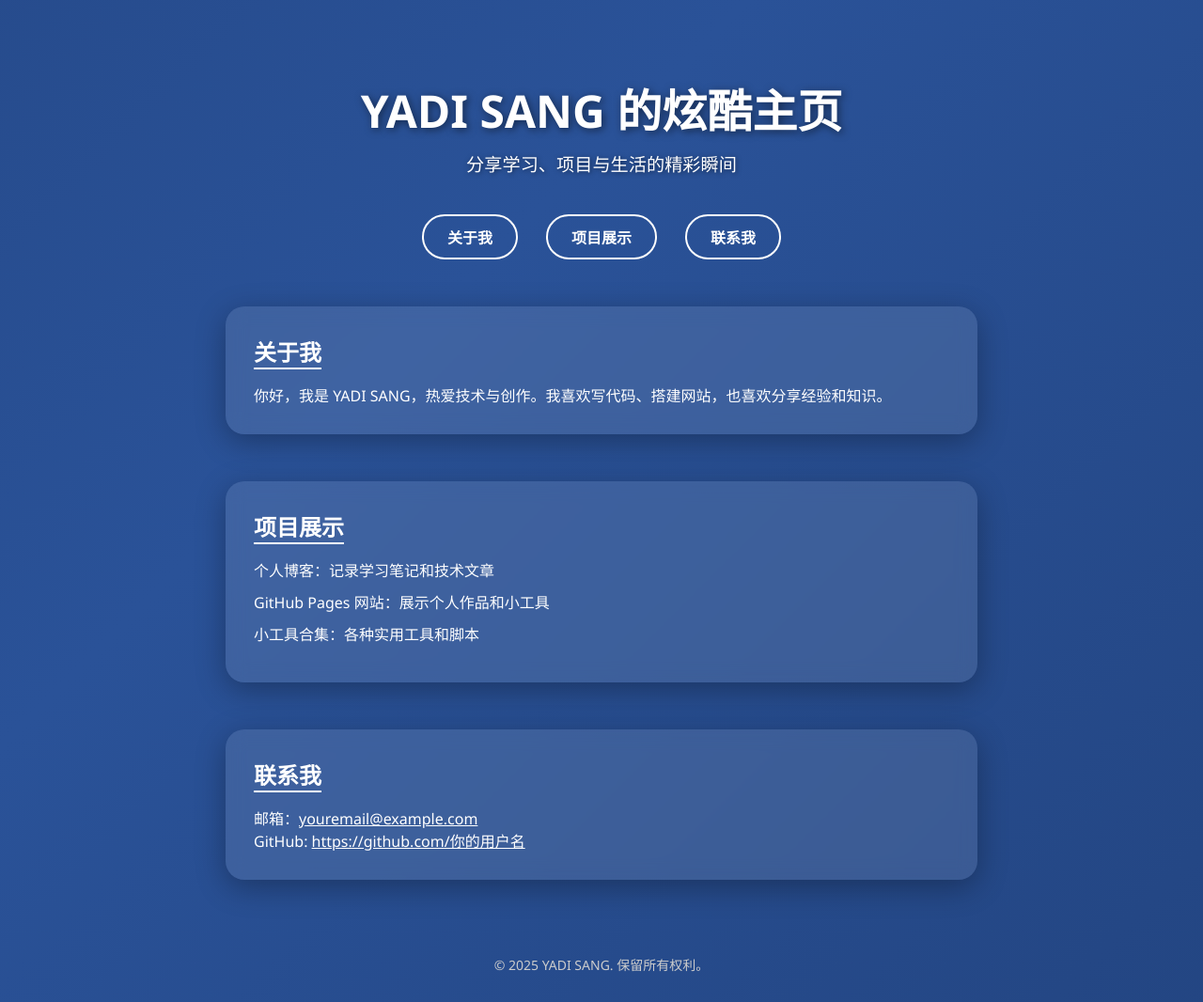
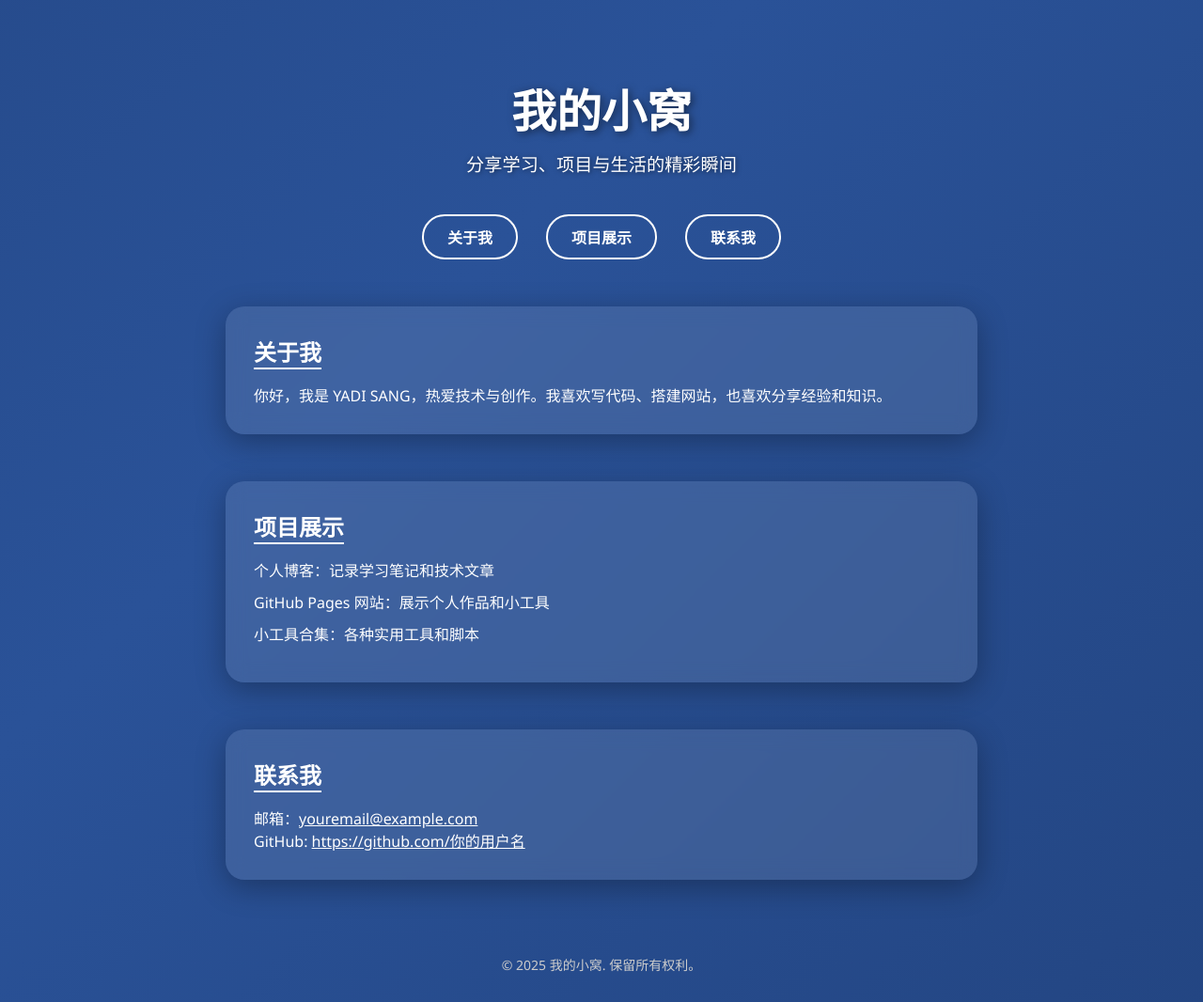
Before and after one commit to shenmiren123123/shenmiren123123.github.io, a plain HTML site: page index.html in a window 1280 px wide. Shown: the whole page at 94% size. Drawn offline with Linux system fonts and the light colour scheme.

Commit message:
Update index.html

```diff
--- a/index.html
+++ b/index.html
@@ -3,7 +3,7 @@
 <head>
     <meta charset="UTF-8">
     <meta name="viewport" content="width=device-width, initial-scale=1.0">
-    <title>YADI SANG 的炫酷主页</title>
+    <title>我的小窝</title>
     <style>
         /* 全局样式 */
         * { margin: 0; padding: 0; box-sizing: border-box; }
@@ -104,7 +104,7 @@
 
     <!-- 顶部 -->
     <header>
-        <h1>YADI SANG 的炫酷主页</h1>
+        <h1>我的小窝</h1>
         <p>分享学习、项目与生活的精彩瞬间</p>
     </header>
 
@@ -140,7 +140,7 @@
 
     <!-- 页脚 -->
     <footer>
-        &copy; 2025 YADI SANG. 保留所有权利。
+        &copy; 2025 我的小窝. 保留所有权利。
     </footer>
 
 </body>
```
